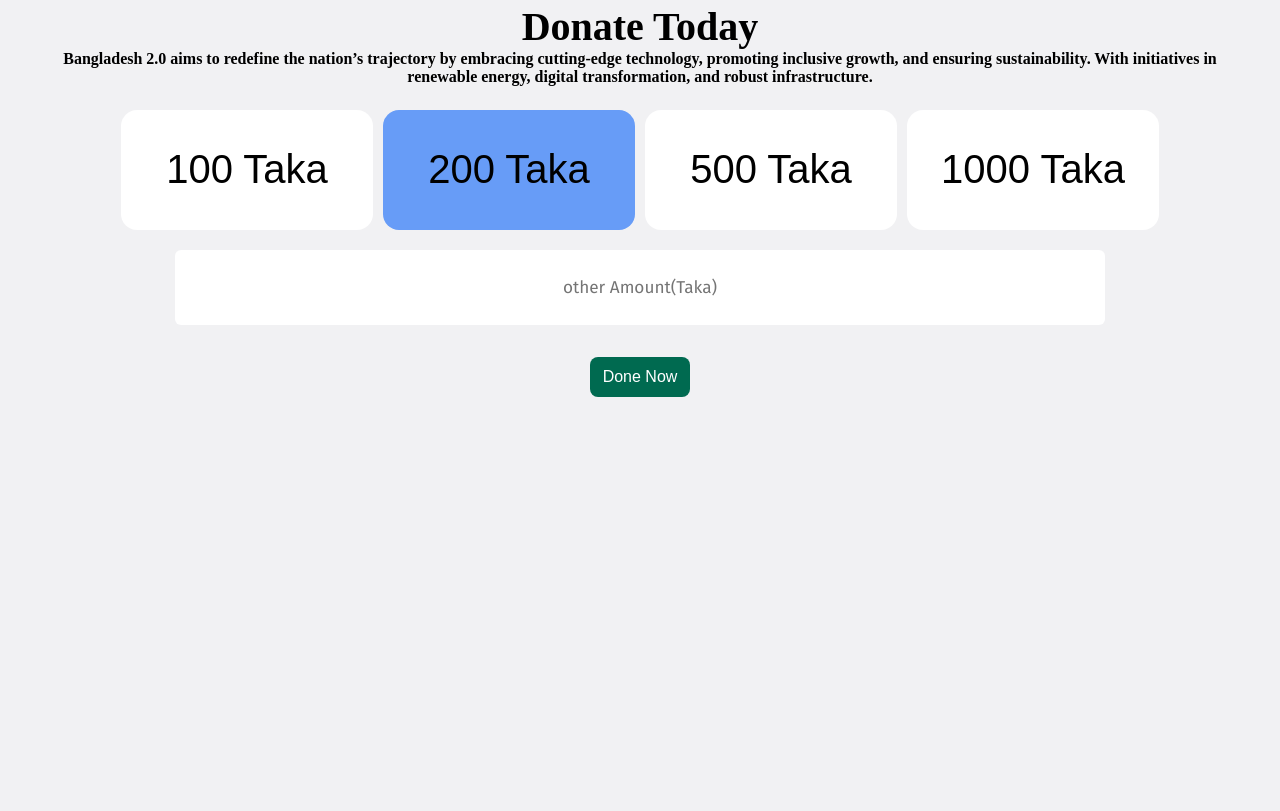
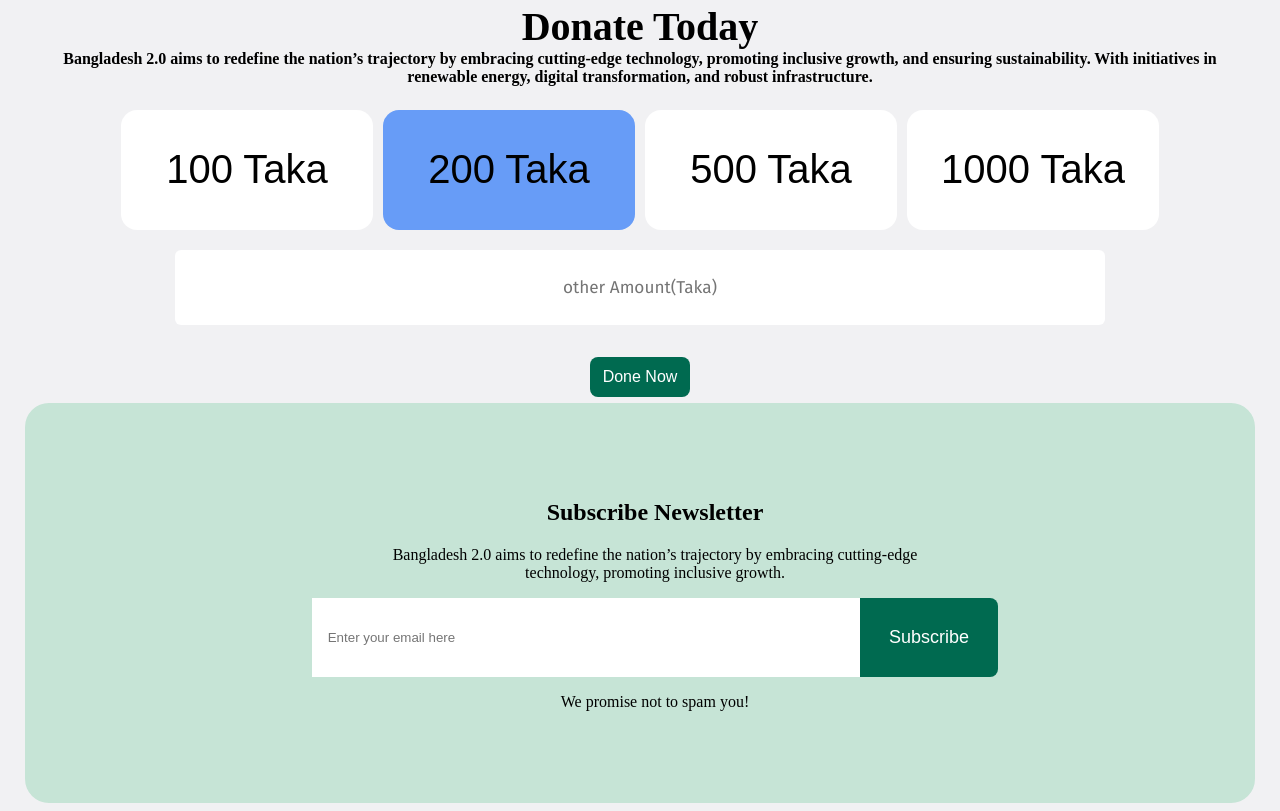
Before and after one commit to isumaiya572/assingment1, a plain HTML site: page index.html in a window 1280 px wide. Shown: the part 2673-3484 px from the top of the page. Before the commit the page ends 3084 px from the top, so only its background shows below. Drawn offline with Linux system fonts and the light colour scheme.

Commit message:
section-2

```diff
--- a/index.html
+++ b/index.html
@@ -123,6 +123,20 @@
             </div>
             <button class="btn-primary-4">Done Now</button>
          </section>
+         <section class="newsletter">
+            <div>
+                <h1 class="h1">Subscribe Newsletter</h1>
+                <p class="para1">
+                    Bangladesh 2.0 aims to redefine the nation’s trajectory by embracing cutting-edge <br>
+                    technology, promoting inclusive growth.
+                </p>
+                <div class="input-box">
+                    <input placeholder="Enter your email here" type="text">
+                    <button>Subscribe</button>
+                </div>
+                <p class="para1">We promise not to spam you!</p>
+            </div>
+      </section>
     </section>
     </main>
     <footer>
--- a/style/style.css
+++ b/style/style.css
@@ -285,3 +285,44 @@
   border-radius: 8px;
 }
 /*last pera */
+.newsletter{
+  margin: auto;
+  padding-left: 30px;
+  text-align: center;
+  background-color: rgb(198, 228, 214);
+  height: 400px;
+  width: 1200px;
+  display: flex;
+  justify-content: center;
+  align-items: center;
+  border-radius: 24px;
+}
+
+.newsletter input{
+  width: 516px;
+  height: 47px;
+  background-color: white;
+  border: none;
+  padding:  16px;
+  outline: none;
+}
+
+.newsletter .input-box button{
+  border-radius: 0px 8px 8px 0px;
+  padding: 14.62px 29.24px 14.62px 29.24px;
+  background: rgb(0, 106, 80);
+  border: none;
+  color: rgb(255, 255, 255);
+  font-size: 18px;
+  font-weight: 400;
+  cursor: pointer;
+}
+.newsletter button:hover{
+  background-color:#7a725f;
+  transform: scale(1.05);
+  transition:  0.05s linear;
+}
+.newsletter .input-box{
+  display: flex;
+
+}
```
